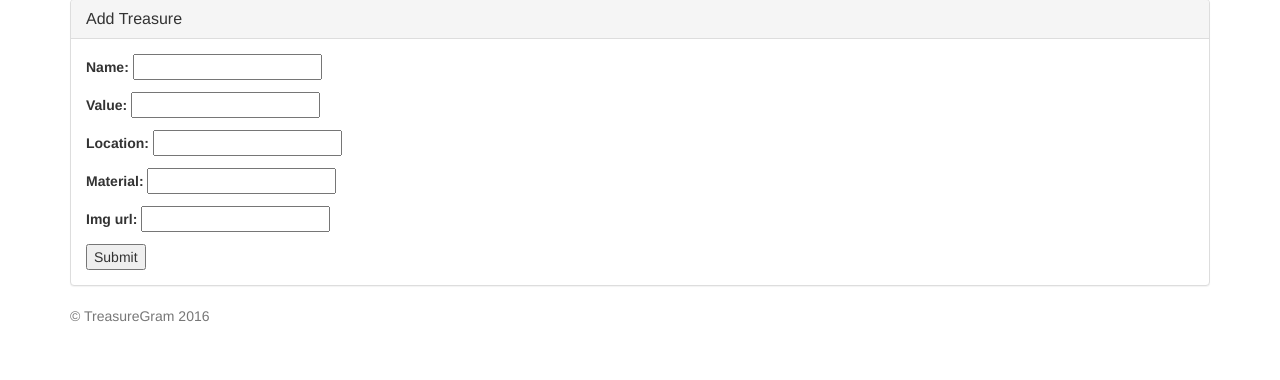
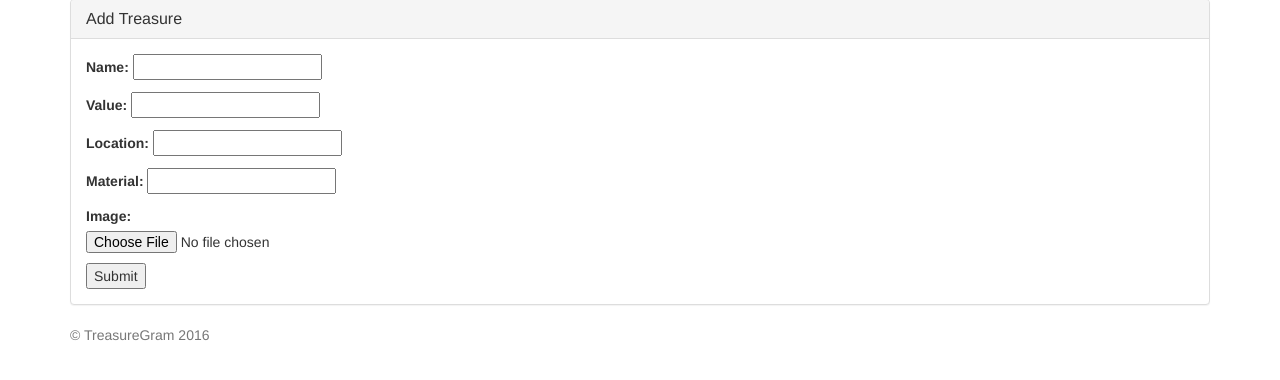
Before and after one commit to vjotov/codeschools-TreasureGram, a Django app: page / in a window 1280 px wide. Shown: the part 133-513 px from the top of the page. Run offline with Django 3.2, Linux system fonts and the light colour scheme; data that the repository does not hold is empty; some libraries are stand-ins or nearby versions.

Commit message:
upload images

```diff
--- a/Treasuregram/settings.py
+++ b/Treasuregram/settings.py
@@ -120,3 +120,5 @@ USE_TZ = True
 # https://docs.djangoproject.com/en/1.10/howto/static-files/
 
 STATIC_URL = '/static/'
+MEDIA_ROOT = os.path.join(BASE_DIR, 'media')
+MEDIA_URL = '/media/'
--- a/main_app/forms.py
+++ b/main_app/forms.py
@@ -3,7 +3,7 @@ from .models import Treasure
 class TreasureForm(forms.ModelForm):
     class Meta:
         model = Treasure
-        fields = ['name', 'value', 'location', 'material', 'img_url']
+        fields = ['name', 'value', 'location', 'material', 'image']
     # name = forms.CharField(label='Name', max_length=100)
     # value = forms.DecimalField(label='Value', max_digits=10, decimal_places=2)
     # material = forms.CharField(label='Material', max_length=100)
--- a/main_app/models.py
+++ b/main_app/models.py
@@ -8,7 +8,7 @@ class Treasure(models.Model) :
 	value = models.DecimalField(max_digits=10, decimal_places=2)
 	material = models.CharField(max_length = 100)
 	location = models.CharField(max_length = 100)
-	img_url = models.CharField(max_length = 100)
+	image = models.ImageField(upload_to = 'treasure_images', default='media/default.png')
 
 	def __str__(self):
 		return self.name
--- a/main_app/templates/detail.html
+++ b/main_app/templates/detail.html
@@ -9,7 +9,7 @@
             </div>
             <div class="panel-body">
                 <div class="treasure-photo-detail" >
-                    <img src="{{ treasure.img_url }}" height="200">
+                    <img src="{{ treasure.image.url }}" height="200">
                 </div>
                 <table class="treasure-table">
                     <tr>
--- a/main_app/templates/index.html
+++ b/main_app/templates/index.html
@@ -12,7 +12,7 @@
                                     <h2 class="panel-title">{{ treasure.name }}</h2>
                                 </div>
                                 <div class="treasure-photo">
-                                        <img src="{{ treasure.img_url }}" height="100">
+                                        <img src="{{ treasure.image.url }}" height="100">
                                 </div>
                             </div>
                         </a>
@@ -26,9 +26,11 @@
             <div class="treasure panel panel-default"> <div class="panel-heading">
                 <h3 class="panel-title">Add Treasure</h3> </div>
                 <div class="panel-body">
-                    <form action="post_url/" method="POST">
+                    <form enctype="multipart/form-data" action="post_url/" method="POST">
                         {% csrf_token %}
-                        {{ form.as_p }}
+                        <div class="field-wrapper">
+                            {{ form.as_p }}
+                        </div>
                         <input type="submit" value="Submit">
                     </form>
                 </div>
--- a/main_app/urls.py
+++ b/main_app/urls.py
@@ -1,4 +1,6 @@
 from django.conf.urls import url
+from django.conf import settings
+from django.views.static import serve
 from . import views
 
 urlpatterns = [
@@ -7,3 +9,10 @@ urlpatterns = [
     url(r'^([1-9])+/$', views.datail, name = 'detail'),
     url(r'^post_url/$', views.post_treasure, name = 'post_treasure'),
 ]
+
+if settings.DEBUG:
+    urlpatterns += [
+        url(r'^media/(<?P<path>.*)$', serve,
+            {'document_root': settings.MEDIA_ROOT,}),
+
+    ]
--- a/main_app/views.py
+++ b/main_app/views.py
@@ -24,7 +24,7 @@ def datail(request, treasure_id):
     return render(request, "detail.html", context)
 
 def post_treasure(request):
-    form = TreasureForm(request.POST)
+    form = TreasureForm(request.POST, request.FILES)
     if form.is_valid():
         form.save(commit = True)
 
```
Also changed, not shown: main_app/migrations/0003_auto_20161128_0743.py (added), media/treasure_images/logo_300.jpg (added).
